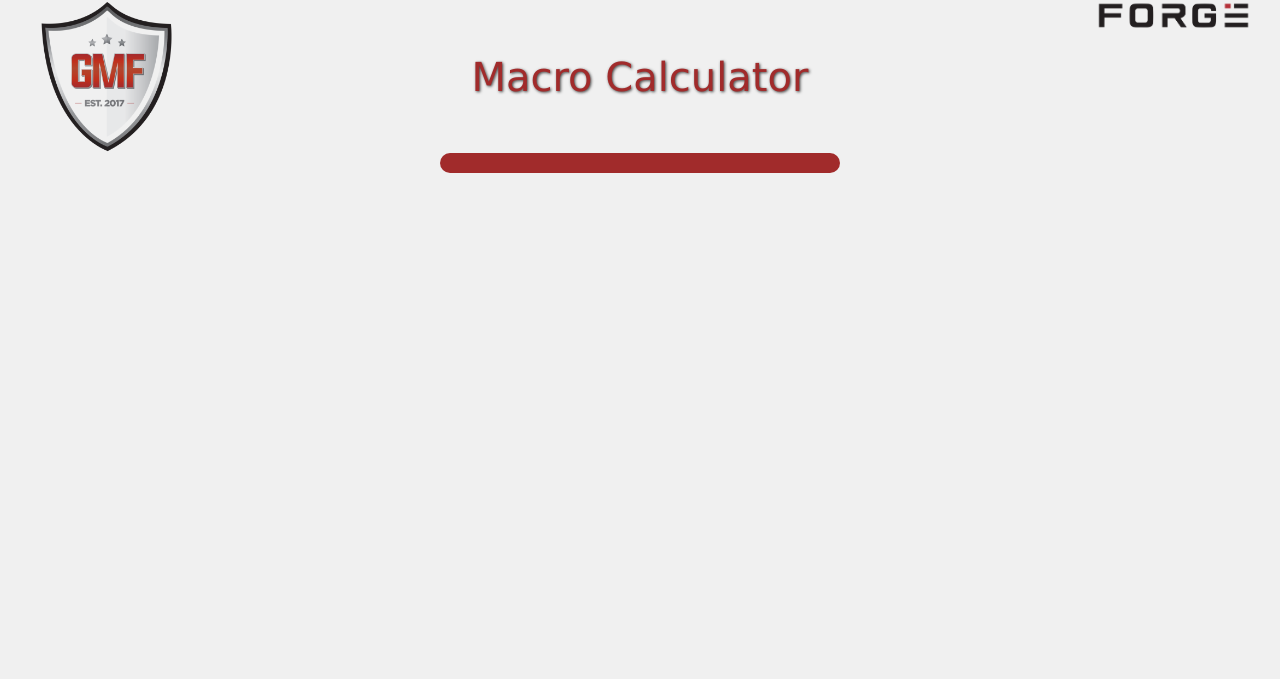
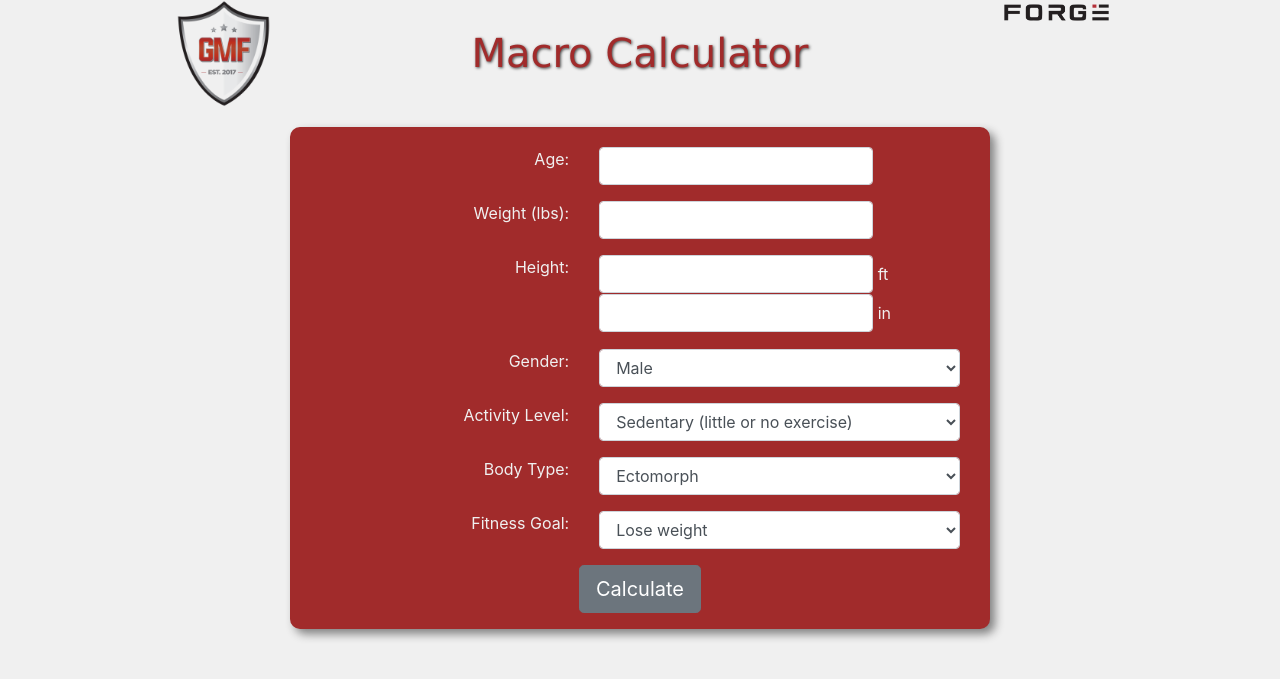
Before and after one commit to h-morgan/macro-calculator, a Flask app: page / in a window 1280 px wide. Shown: the top 679 px of the page. Run offline with Flask 2, Linux system fonts and the light colour scheme; some libraries are stand-ins or nearby versions.

Commit message:
build out form frontend

```diff
--- a/app/forms.py
+++ b/app/forms.py
@@ -2,13 +2,13 @@
 from wtforms import StringField, RadioField, SubmitField, IntegerField, SelectField
 from wtforms.validators import DataRequired
 
-class macroForm(FlaskForm):
+class MacroForm(FlaskForm):
   age = IntegerField('Age', validators=[DataRequired()])
   weight = IntegerField('Weight (lbs)', validators=[DataRequired()])
-  height_ft = IntegerField('Feet', validators=[DataRequired()])
-  height_in = IntegerField('Inches', validators=[DataRequired()])
-  gender = RadioField('Gender', choices=[('male', 'Male'), ('female', 'Female')])
+  height_ft = IntegerField('ft', validators=[DataRequired()])
+  height_in = IntegerField('in', validators=[DataRequired()])
+  gender = SelectField('Gender', choices=[('male', 'Male'), ('female', 'Female')])
   activity_level = SelectField('Activity Level', choices=[('sedentary', 'Sedentary (little or no exercise)'), ('light', 'Lightly Active (activity 1-3 days/week)'), ('moderate', 'Moderately Active (activity 3-5 days/week)'), ('very', 'Very Active (activity 6-7 days/week)'), ('extra', 'Extra Active (anything more)')])
   body_type = SelectField('Body Type', choices=[('ectomorph', 'Ectomorph'), ('mesomorph', 'Mesomorph'), ('endomorph', 'Endomorph')])
-  fitness_goal = SelectField('Fitness Goal', choices=[('lose', 'Lose weight'), ('gain', 'Gain weight'), ('maintain', 'Maintain weight')]
+  fitness_goal = SelectField('Fitness Goal', choices=[('lose', 'Lose weight'), ('gain', 'Gain weight'), ('maintain', 'Maintain weight')])
   submit = SubmitField('Calculate')
--- a/app/routes.py
+++ b/app/routes.py
@@ -1,10 +1,14 @@
 from app import app
 from flask import render_template, redirect
+from app.forms import MacroForm
 
 @app.route('/')
 @app.route('/index')
 def index():
-  return render_template('index.html')
+  form = MacroForm()
+  if form.validate_on_submit():
+    flash("Submit successful")
+  return render_template('index.html', form=form)
 
 @app.route('/gmf_website')
 def gmf_website():
--- a/app/static/base.css
+++ b/app/static/base.css
@@ -6,11 +6,12 @@
 
 .title-area {
     font-family: 'Lucida Sans', 'Lucida Sans Regular', 'Lucida Grande', 'Lucida Sans Unicode', Geneva, Verdana, sans-serif;
+    max-width: 1000px;
+    margin-bottom: 20px;
+    text-align: center;
 }
 
-.row {
-    text-align: center;
-}
+
 
 h1 {
     text-shadow: 1px 1px 3px rgb(66, 66, 66);
@@ -20,7 +21,43 @@
 .form-area {
     background-color: rgb(161, 43, 43);
     border-radius: 10px;
-    width: 400px;
-    height: 20px;
+    padding-top: 20px;
     margin: auto;
+    max-width: 700px;
+    color: rgb(240, 240, 240);
+    box-shadow: 5px 5px 10px grey;
 }
+
+.left-form {
+    text-align: right;
+}
+
+.right-form {
+    text-align: left;
+}
+
+.small-inputs {
+    height: calc(1.5em + 0.75rem + 2px);
+    padding: 0.375rem 0.75rem;
+    font-size: 1rem;
+    font-weight: 400;
+    line-height: 1.5;
+    color: #495057;
+    background-color: #fff;
+    background-clip: padding-box;
+    border: 1px solid #ced4da;
+    border-radius: 0.25rem;
+    transition: border-color 0.15s ease-in-out, box-shadow 0.15s ease-in-out;
+  }
+
+  .small-inputs:focus {
+    color: #495057;
+    background-color: #fff;
+    border-color: #80bdff;
+    outline: 0;
+    box-shadow: 0 0 0 0.2rem rgba(0, 123, 255, 0.25);
+  }
+
+  .submit-cont {
+      text-align: center;
+  }
--- a/app/templates/index.html
+++ b/app/templates/index.html
@@ -15,7 +15,43 @@
             <a class="col-2" href={{ url_for('forge_website') }}><img id="logo" src="../static/img/forge_logo.png" alt="Forge Supplements logo" class="container-fluid"></a>
         </div>
     </div>
-    <div class="form-area container">
+    <div class="form-area container-fluid">
+        <form action="" method="post" novalidate class="container-fluid">
+            {{ form.hidden_tag() }}
+            <div class="row">
+                <p class="col-5 left-form">{{ form.age.label }}: </p>
+                <p class="col-7 right-form">{{ form.age(size=5, class_="small-inputs") }}</p>
+            </div>
+            <div class="row">
+                <p class="col-5 left-form">{{ form.weight.label }}: </p>
+                <p class="col-7 right-form">{{ form.weight(size=5, class_="small-inputs") }}</p>
+            </div>
+            <div class="row">
+                <p class="col-5 left-form">Height: </p>
+                <p class="col-7 right-form">{{ form.height_ft(size=5, class="small-inputs") }} {{ form.height_ft.label }} &nbsp; {{ form.height_in(size=5, class="small-inputs") }} {{ form.height_in.label }}</p>
+            </div>
+            <div class="row">
+                <p class="col-5 left-form">{{ form.gender.label }}: </p>
+                <p class="col-7 right-form">{{ form.gender(class_="form-control") }}</p>
+            </div>
+            <div class="row">
+                <p class="col-5 left-form">{{ form.activity_level.label }}: </p>
+                <p class="col-7 right-form">{{ form.activity_level(class_="form-control") }}</p>
+            </div>
+            <div class="row">
+                <p class="col-5 left-form">{{ form.body_type.label }}: </p>
+                <p class="col-7 right-form">{{ form.body_type(class_="form-control") }}</p>
+            </div>
+            <div class="row">
+                <p class="col-5 left-form">{{ form.fitness_goal.label }}: </p>
+                <p class="col-7 right-form">{{ form.fitness_goal(class_="form-control") }}</p>
+            </div>
+            <div class='row'>
+                <p class='col submit-cont'>{{ form.submit(class_="btn btn-secondary btn-lg") }}</p>
+
+            </div>
+
+        </form>
     </div>
 
 
```
